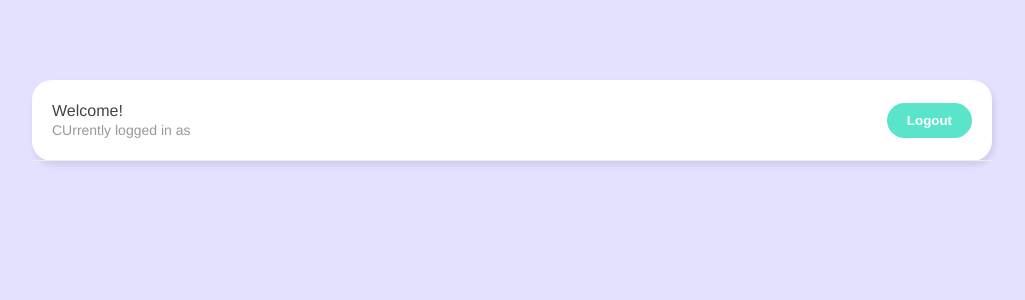
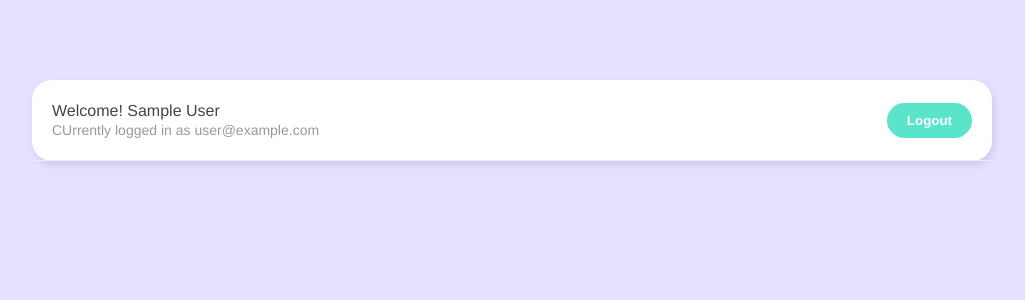
Before and after one commit to umesh8965/live-chat-room, a Vue app: page /chatroom in a window 1280 px wide. Shown: the top 300 px of the page, without its empty margins (128-1153 px from the left). Built offline with nearby package versions, Linux system fonts and the light colour scheme; no server answers; sample sign-in values are in the browser's storage.

Commit message:
firebase auth

```diff
--- a/src/components/Navbar.vue
+++ b/src/components/Navbar.vue
@@ -1,8 +1,8 @@
 <template>
   <nav>
-      <div>
-          <p>Welcome! </p>
-          <p class="email">CUrrently logged in as</p>
+      <div v-if="user">
+          <p>Welcome! {{ user.displayName }}</p>
+          <p class="email">CUrrently logged in as {{ user.email }}</p>
       </div>
       <button @click="handleLogout">Logout</button>
   </nav>
@@ -10,11 +10,13 @@
 
 <script>
 import setLogout from "../composables/useLogout"
+import getUser from "../composables/getUser"
 
 export default {
     setup(){
 
         const { error, logout } = setLogout()
+        const { user } = getUser()
 
         const handleLogout = async () => {
             await logout()
@@ -23,7 +25,7 @@ export default {
             }
         }
 
-        return { handleLogout }
+        return { handleLogout, user }
     }
 }
 </script>
--- a/src/components/SignupForm.vue
+++ b/src/components/SignupForm.vue
@@ -1,6 +1,6 @@
 <template>
   <form @submit.prevent="handleSubmit">
-      <input type="text" v-model="displayname" placeholder="Display Name" required>
+      <input type="text" v-model="displayName" placeholder="Display Name" required>
       <input type="email" v-model="email" placeholder="Email" required>
       <input type="password" v-model="password" placeholder="Password" required>
       <div class="error">{{ error }}</div>
@@ -18,18 +18,18 @@ export default {
         const {error, signup} = setSignup()
 
         //ref
-        const displayname = ref('')
+        const displayName = ref('')
         const email = ref('')
         const password = ref('')
 
         const handleSubmit = async () => {
-             await signup(email.value, password.value, displayname.value)
+             await signup(email.value, password.value, displayName.value)
              if(!error.value){
                  context.emit("signupevent")
              }
         }
 
-        return { displayname, email, password, handleSubmit, error }
+        return { email, password, displayName, handleSubmit, error }
     }
 
 }
--- /dev/null
+++ b/src/composables/getUser.js
@@ -0,0 +1,15 @@
+import { ref } from "vue"
+import { projectAuth } from "../firebase/config"
+
+
+const user = ref(projectAuth.currentUser)
+
+projectAuth.onAuthStateChanged(_authuser => {
+    user.value = _authuser
+})
+
+const getUser = () => {
+    return { user }
+}
+
+export default getUser
--- a/src/composables/useSignup.js
+++ b/src/composables/useSignup.js
@@ -3,7 +3,7 @@ import { projectAuth } from "../firebase/config"
 
 const error = ref(null)
 
-const signup = async (email, password, displayname) => {
+const signup = async (email, password, displayName) => {
     error.value=null
     try {
         const res = await projectAuth.createUserWithEmailAndPassword(email, password)
@@ -11,9 +11,9 @@ const signup = async (email, password, displayname) => {
             throw new Error("Setup not complete")
         }
 
-        await res.user.updateProfile({ displayname })
+        await res.user.updateProfile({ displayName })
         error.value = null
-
+        console.log(res)
         return res
 
     } catch (err) {
--- a/src/main.js
+++ b/src/main.js
@@ -3,4 +3,16 @@ import App from './App.vue'
 import router from './router'
 import './assets/main.css'
 
-createApp(App).use(router).mount('#app')
+// firebase auth service
+import { projectAuth } from "./firebase/config"
+
+let app
+
+projectAuth.onAuthStateChanged(() => {
+
+    if(!app){
+        app = createApp(App)
+                .use(router)
+                .mount('#app')
+    }
+})
--- a/src/router/index.js
+++ b/src/router/index.js
@@ -1,6 +1,17 @@
 import { createRouter, createWebHistory } from 'vue-router'
 import Welcome from '../views/Welcome.vue'
 import Chatroom from '../views/Chatroom.vue'
+import { projectAuth } from "../firebase/config"
+
+// Auth guard
+const requiredAuth = (to, from, next) => {
+  let authuser = projectAuth.currentUser
+  if (!authuser){
+    next({ name : "Welcome" })
+  } else{
+    next()
+  }
+}
 
 const routes = [
   {
@@ -11,7 +22,8 @@ const routes = [
   {
     path: '/chatroom',
     name: 'Chatroom',
-    component: Chatroom
+    component: Chatroom,
+    beforeEnter: requiredAuth
   },
 
 ]
```
